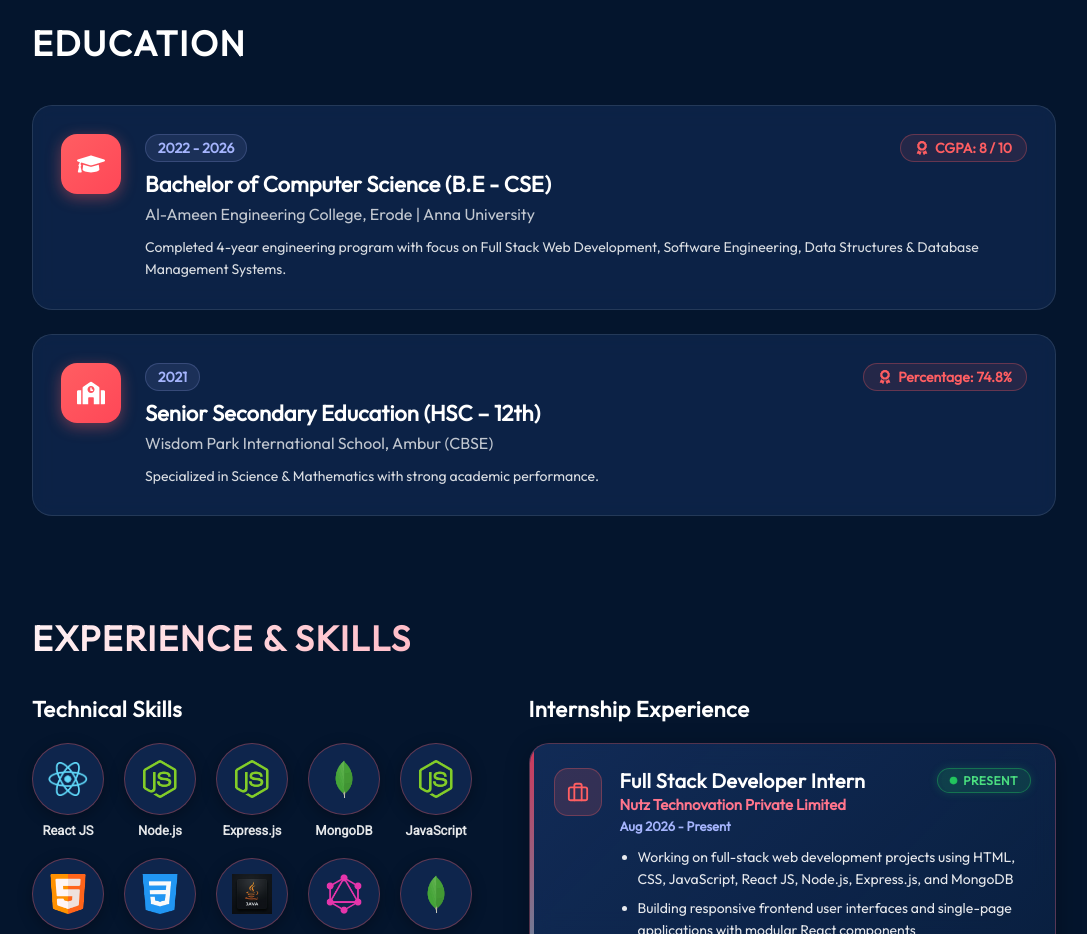
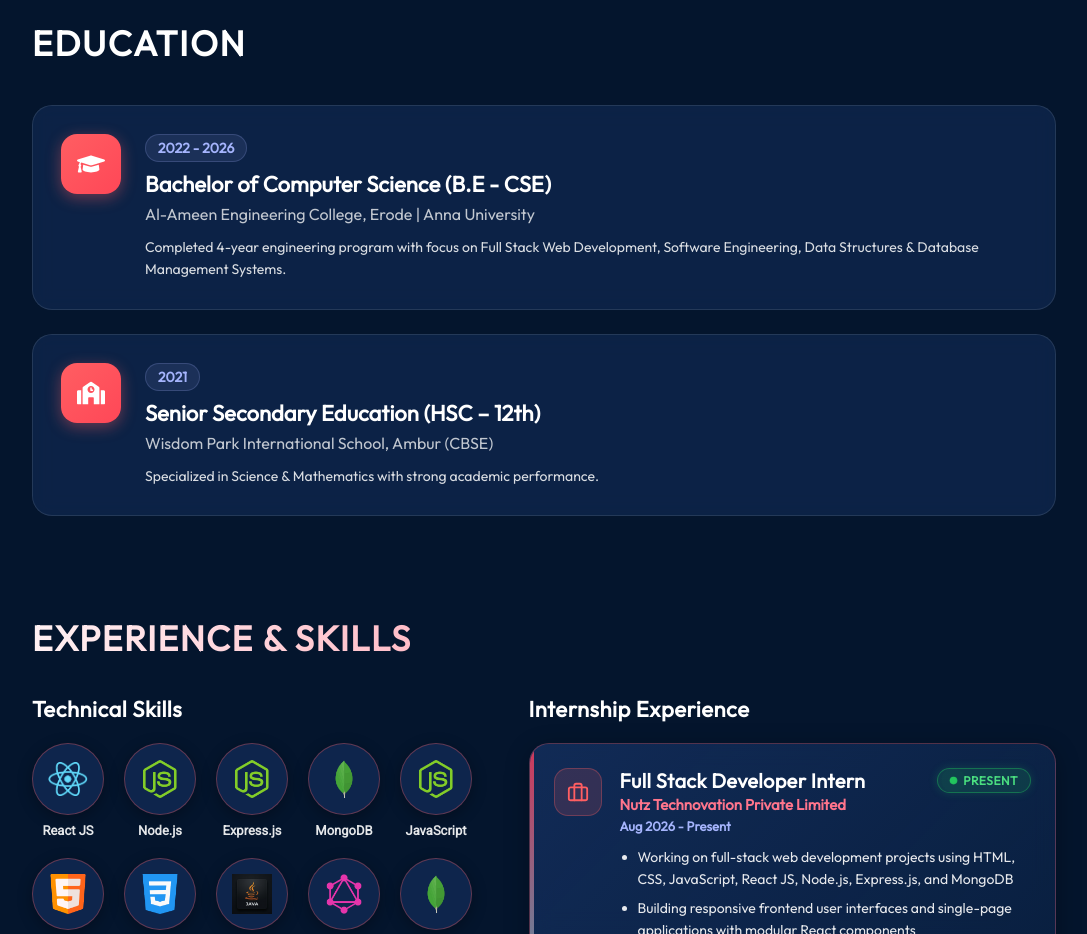
Before and after one commit to MohamedAdilAnsari/Portfolio, a React (Vite) app: page / in a window 1280 px wide. Shown: the part 1440-2374 px from the top of the page, without its empty margins (96-1183 px from the left). Built offline with nearby package versions, Linux system fonts and the light colour scheme.

Commit message:
Remove CGPA and 12th percentage score from education section

```diff
--- a/src/components/Education/Education.jsx
+++ b/src/components/Education/Education.jsx
@@ -1,6 +1,6 @@
 import React from "react";
 import styles from "./Education.module.css";
-import { FaGraduationCap, FaSchool, FaAward } from "react-icons/fa";
+import { FaGraduationCap, FaSchool } from "react-icons/fa";
 
 export const Education = () => {
   const educationList = [
@@ -8,8 +8,6 @@ export const Education = () => {
       degree: "Bachelor of Computer Science (B.E - CSE)",
       institution: "Al-Ameen Engineering College, Erode | Anna University",
       period: "2022 - 2026",
-      scoreType: "CGPA",
-      score: "8 / 10",
       icon: <FaGraduationCap />,
       highlight: "Completed 4-year engineering program with focus on Full Stack Web Development, Software Engineering, Data Structures & Database Management Systems."
     },
@@ -17,8 +15,6 @@ export const Education = () => {
       degree: "Senior Secondary Education (HSC – 12th)",
       institution: "Wisdom Park International School, Ambur (CBSE)",
       period: "2021",
-      scoreType: "Percentage",
-      score: "74.8%",
       icon: <FaSchool />,
       highlight: "Specialized in Science & Mathematics with strong academic performance."
     }
@@ -36,9 +32,6 @@ export const Education = () => {
             <div className={styles.details}>
               <div className={styles.header}>
                 <span className={styles.period}>{item.period}</span>
-                <span className={styles.scoreBadge}>
-                  <FaAward className={styles.awardIcon} /> {item.scoreType}: {item.score}
-                </span>
               </div>
               <h3 className={styles.degree}>{item.degree}</h3>
               <p className={styles.institution}>{item.institution}</p>
```
Also changed, not shown: 3 other files (tests, documents, lock files or other folders).
